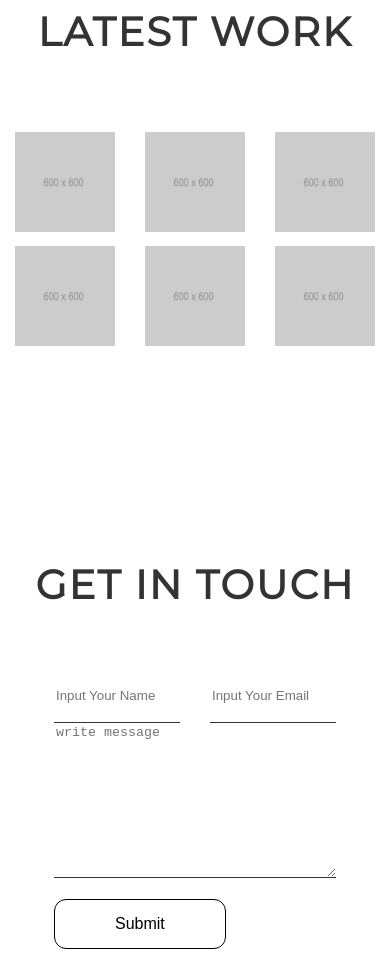
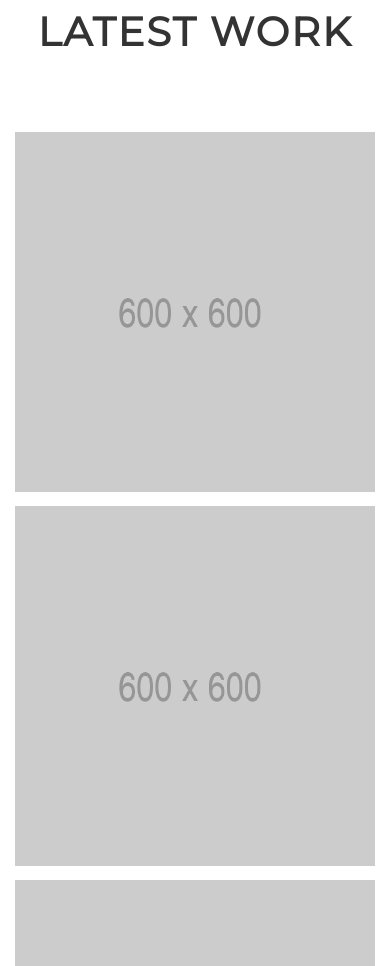
Before and after one commit to BarneyTsai/my-personal-site2, a plain HTML site: page index.html in a window 390 px wide. Shown: the part 3900-4866 px from the top of the page. Drawn offline with Linux system fonts and the light colour scheme.

Commit message:
RWD: update col-work width 100%

```diff
--- a/CSS/style.css
+++ b/CSS/style.css
@@ -465,12 +465,13 @@ footer{
   .button-group a{
     margin-top: 10px;
   }
-  .work-items .col-work {
-    max-width: 100%;
+
+  .col-work {
+    width: 100%;
   }
+
   .contact-form {
     width: 80%;
-  }
   }
 
   .menu-button{
@@ -503,7 +504,7 @@ footer{
   position: fixed;
   right: 0;
   top: 40px;
-  width: 78px;
+  width: 120px;
   height: 100%;
   background: black;
   }
@@ -512,3 +513,4 @@ footer{
   border: 0;
   border-radius: 0;
   }
+}
```
Lines whose indentation alone changed are shown as unchanged.
